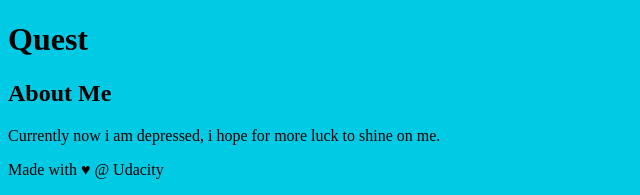
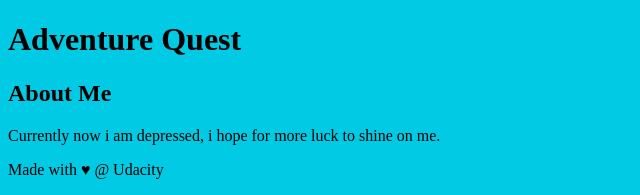
Before and after one commit to code-vibe/new-git-project, a plain HTML site: page index.html in a window 1280 px wide. Shown: the top 195 px of the page, without its empty margins (0-640 px from the left). Drawn offline with Linux system fonts and the light colour scheme.

Commit message:
changed the heading to a new one

```diff
--- a/index.html
+++ b/index.html
@@ -10,7 +10,7 @@
 <body>
 
     <header>
-        <h1>Quest</h1>
+        <h1>Adventure Quest</h1>
     </header>
 
     <div class="container">
```
